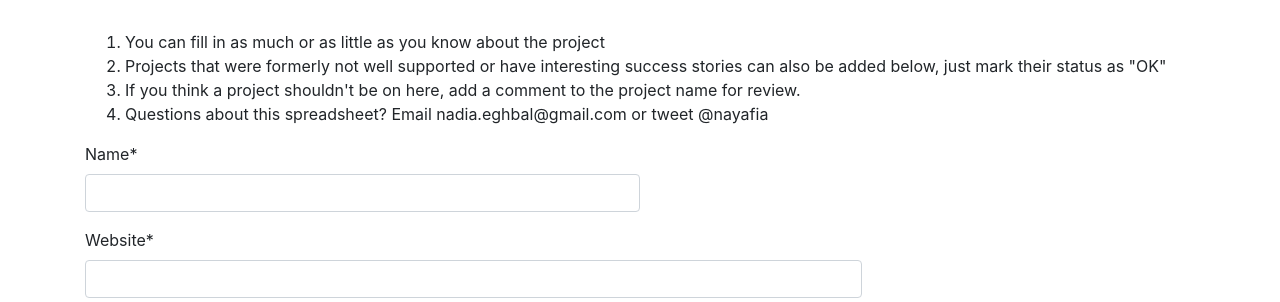
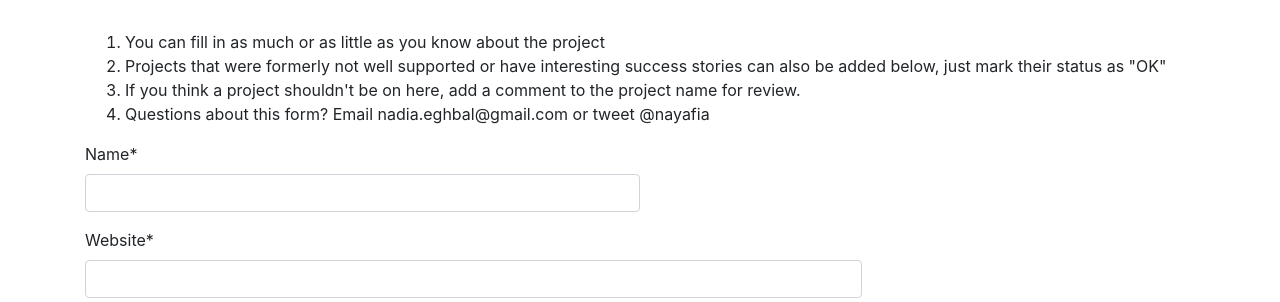
Before and after one commit to jayfk/fundingoss.com, a Django app: page /create/ in a window 1280 px wide. Shown: the part 56-358 px from the top of the page. Run offline with Django 3.2, Linux system fonts and the light colour scheme; parts of the project's set-up code (start-up, migrations or seed data) failed here and were passed over; some libraries are stand-ins or nearby versions.

Commit message:
s/spreadsheet/form

```diff
--- a/funding/templates/projects/create.html
+++ b/funding/templates/projects/create.html
@@ -9,13 +9,12 @@
       <ol>
         <li>You can fill in as much or as little as you know about the project</li>
         <li>Projects that were formerly not well supported or have interesting success stories can
-          also
-          be added below, just mark their status as "OK"
+          also be added below, just mark their status as "OK"
         </li>
         <li>If you think a project shouldn't be on here, add a comment to the project name for
           review.
         </li>
-        <li>Questions about this spreadsheet? Email nadia.eghbal@gmail.com or tweet @nayafia</li>
+        <li>Questions about this form? Email nadia.eghbal@gmail.com or tweet @nayafia</li>
       </ol>
     </div>
 
```
